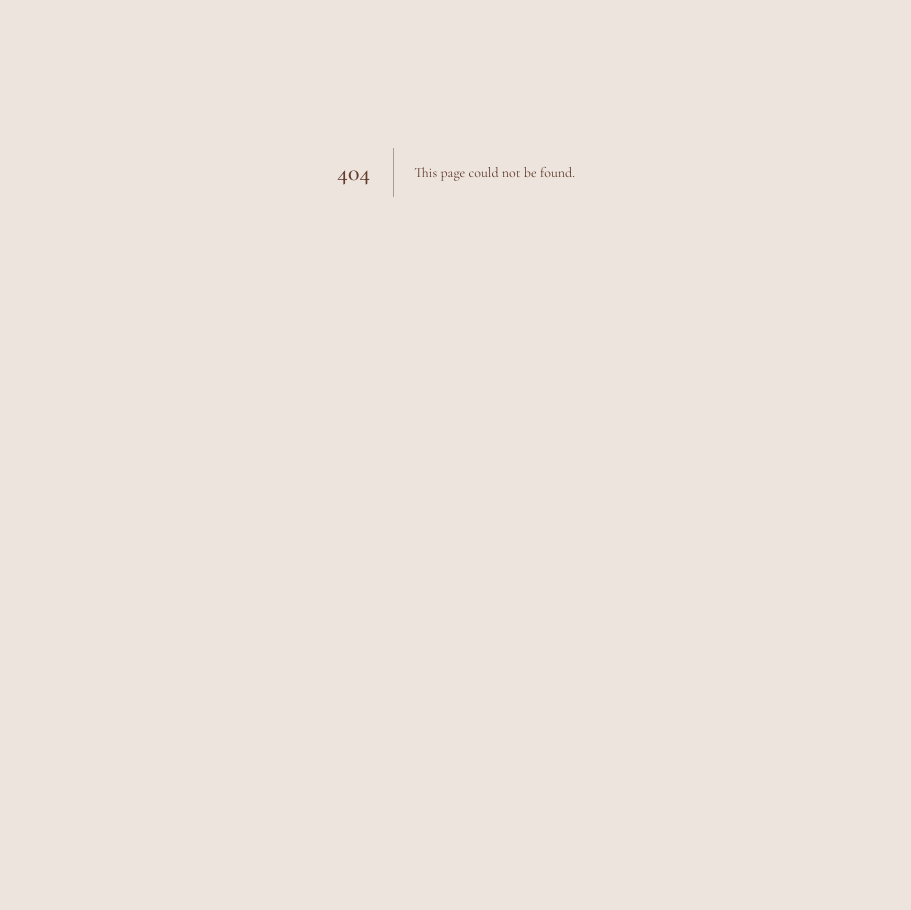
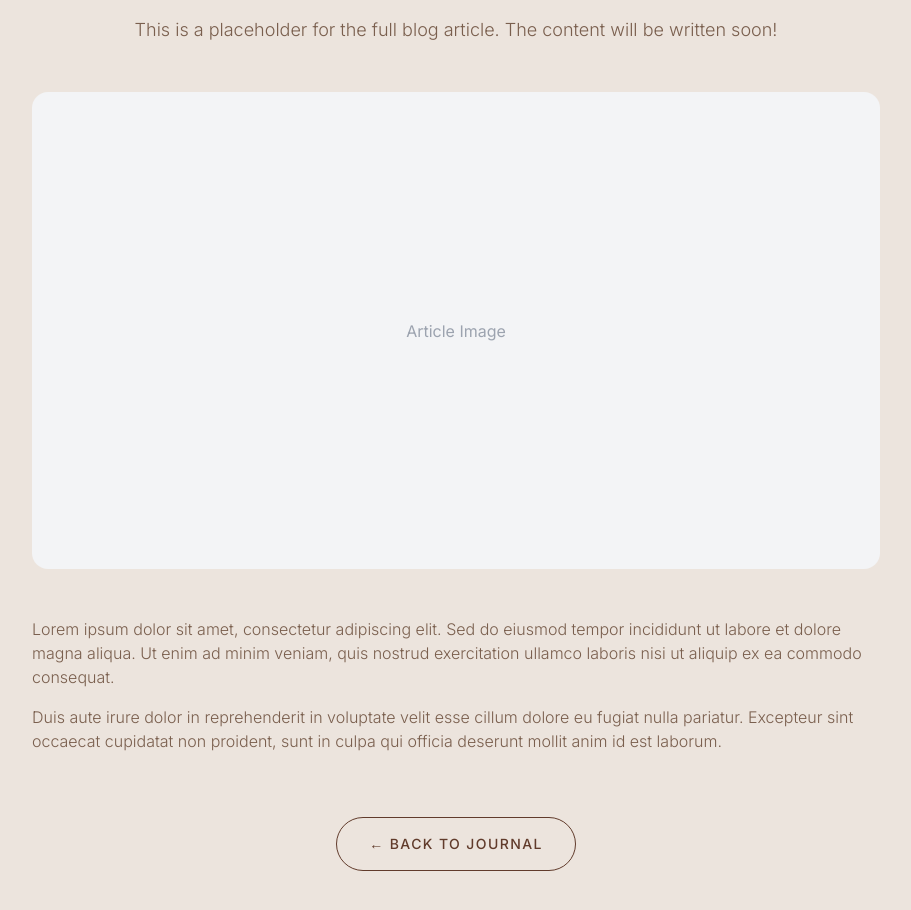
Before and after one commit to kurewarvaishnavi05/seeera-skincare, a Next.js app: page /blog/1 in a window 1280 px wide. Before the commit this address had no page. Shown: the part 228-1138 px from the top of the page, without its empty margins (184-1095 px from the left). Before the commit the page ends 800 px from the top, so only its background shows below. Built offline with nearby package versions, Linux system fonts and the light colour scheme.

Commit message:
Revert Read Article styling and create dynamic blog post route

```diff
--- /dev/null
+++ b/src/app/blog/[id]/page.tsx
@@ -0,0 +1,44 @@
+"use client";
+
+import { motion } from 'framer-motion';
+import Link from 'next/link';
+
+export default function BlogPost({ params }: { params: { id: string } }) {
+  return (
+    <div className="pt-32 pb-24 min-h-screen bg-cream">
+      <div className="container mx-auto px-6 max-w-4xl">
+        <motion.div
+          initial={{ opacity: 0, y: 20 }}
+          animate={{ opacity: 1, y: 0 }}
+          className="text-center"
+        >
+          <span className="text-xs text-accent-brown uppercase tracking-widest mb-4 font-medium block">Science</span>
+          <h1 className="text-4xl md:text-5xl lg:text-6xl font-heading text-primary-brown mb-6">
+            Blog Post {params.id}
+          </h1>
+          <p className="text-dark-brown font-light text-lg mb-12">
+            This is a placeholder for the full blog article. The content will be written soon!
+          </p>
+          <div className="aspect-video w-full bg-gray-100 rounded-2xl mb-12 flex items-center justify-center">
+            <span className="text-gray-400">Article Image</span>
+          </div>
+          <div className="prose prose-lg mx-auto text-left text-dark-brown font-light">
+            <p>
+              Lorem ipsum dolor sit amet, consectetur adipiscing elit. Sed do eiusmod tempor incididunt ut labore et dolore magna aliqua.
+              Ut enim ad minim veniam, quis nostrud exercitation ullamco laboris nisi ut aliquip ex ea commodo consequat.
+            </p>
+            <p className="mt-4">
+              Duis aute irure dolor in reprehenderit in voluptate velit esse cillum dolore eu fugiat nulla pariatur.
+              Excepteur sint occaecat cupidatat non proident, sunt in culpa qui officia deserunt mollit anim id est laborum.
+            </p>
+          </div>
+          <div className="mt-16 text-center">
+            <Link href="/blog" className="inline-flex items-center justify-center px-8 py-4 border border-primary-brown text-sm text-primary-brown uppercase tracking-widest font-medium rounded-full hover:bg-primary-brown hover:text-white transition-colors duration-300">
+              &larr; Back to Journal
+            </Link>
+          </div>
+        </motion.div>
+      </div>
+    </div>
+  );
+}
--- a/src/app/blog/page.tsx
+++ b/src/app/blog/page.tsx
@@ -92,7 +92,7 @@ export default function BlogPage() {
                   <span className="text-xs text-accent-brown uppercase tracking-widest mb-3 font-medium">{post.date}</span>
                   <h3 className="text-2xl font-heading text-primary-brown mb-3 group-hover:text-dark-brown-red transition-colors leading-tight">{post.title}</h3>
                   <p className="text-dark-brown font-light line-clamp-2 mb-6 flex-1 text-sm">{post.excerpt}</p>
-                  <div className="mt-auto inline-flex items-center justify-center w-full sm:w-auto px-6 py-3 border border-dark-brown-red text-xs sm:text-sm text-dark-brown-red uppercase tracking-widest font-medium rounded-full group-hover:bg-dark-brown-red group-hover:text-white transition-colors duration-300">
+                  <div className="mt-auto inline-flex items-center gap-2 text-sm text-dark-brown-red font-medium group-hover:underline underline-offset-4 decoration-1">
                     Read Article
                   </div>
                 </div>
```
